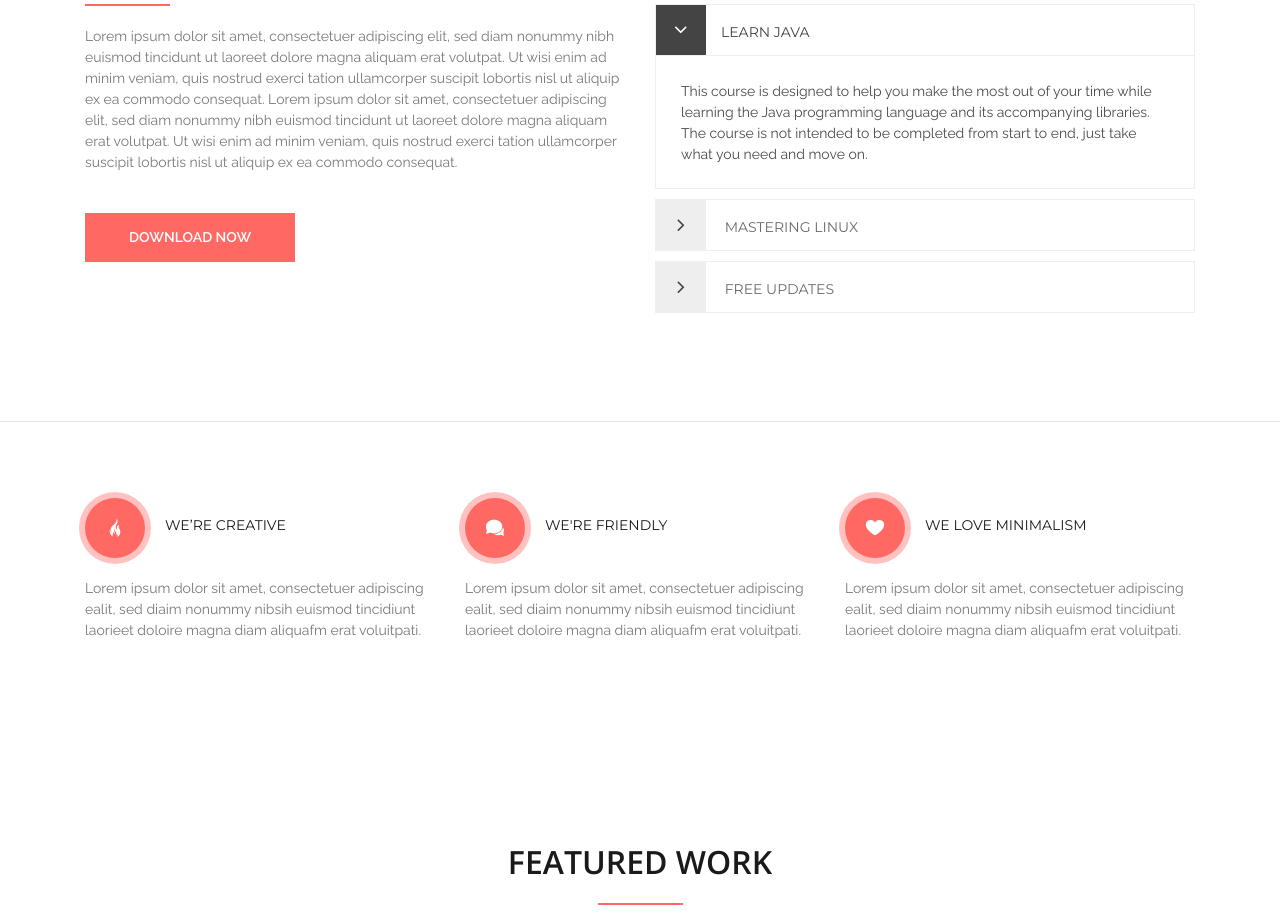
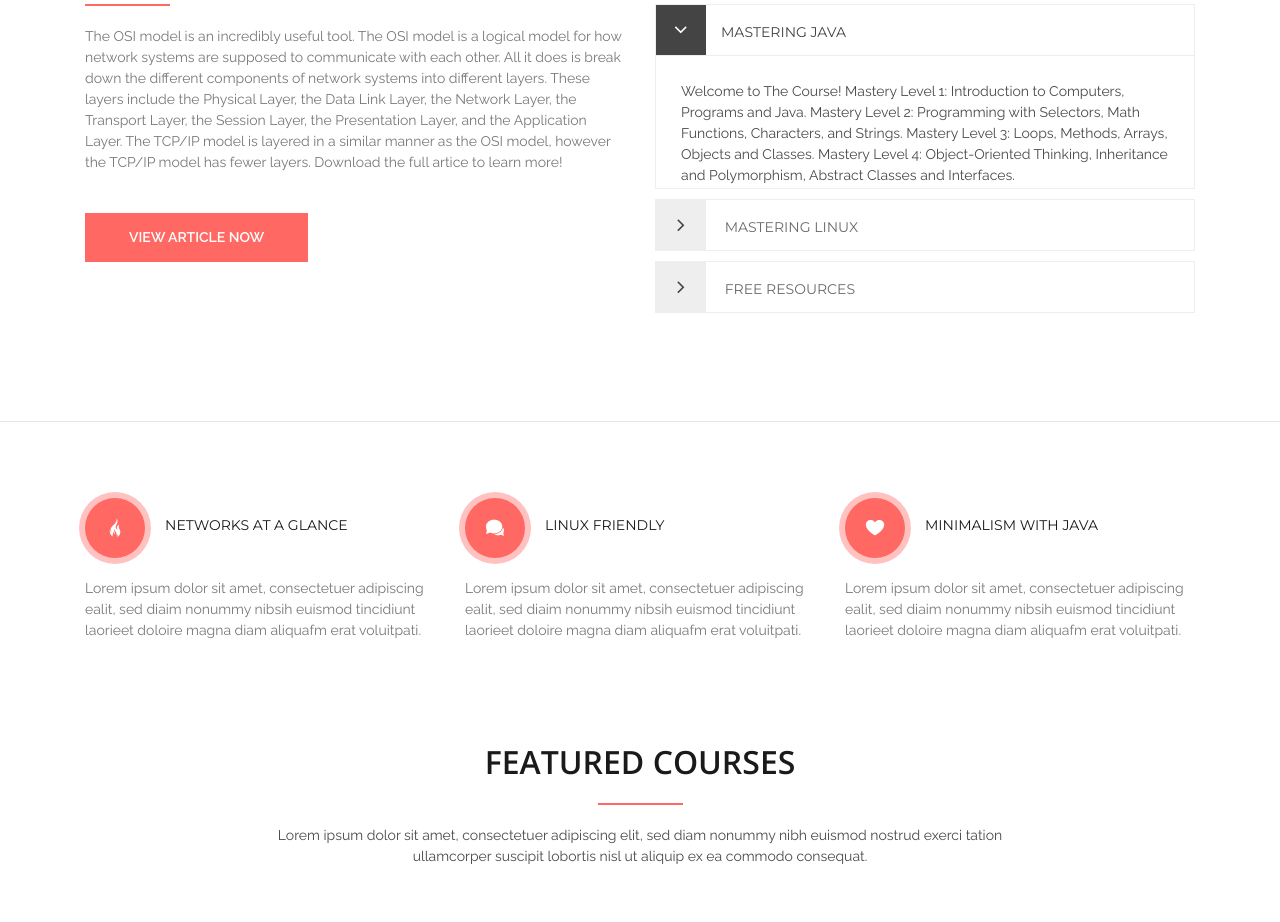
Before and after one commit to PeterLock/Ratchet, a website: page index.html in a window 1280 px wide. Shown: the part 575-1497 px from the top of the page. Drawn offline with nearby package versions, Linux system fonts and the light colour scheme; some packages are replaced by stand-ins of ours; files whose address does not match are found by name.

Commit message:
fourth commit

```diff
--- a/index.html
+++ b/index.html
@@ -6,11 +6,11 @@
 <html class="no-js" lang="en">
 <!--<![endif]-->
 
-<!--Designerd by: http://bootstrapthemes.co-->
+<!--Designerd by: Peter Lock-->
 
 <head>
 	<meta charset="utf-8">
-	<title>CODE</title>
+	<title>LTCF</title>
 	<meta name="description" content="">
 	<meta name="viewport" content="width=device-width, initial-scale=1">
 	<link rel="icon" type="image/png" href="favicon.ico">
@@ -70,7 +70,7 @@
 					<div class="row">
 						<div class="main_impress text-center">
 							<div class="col-sm-8 mr-sm-auto ml-sm-auto">
-								<h2 class="text-white text-uppercase">Computing? Learn to deep-dive faster</h2>
+								<h2 class="text-white text-uppercase">Computing? Get Up to Speed Fast!</h2>
 								<p class="m-top-40 text-white">The one stop resource for online computing courses!</p>
 
 								<div class="impress_btns m-top-30">
@@ -95,13 +95,12 @@
 					<div class="main_about">
 						<div class="col-md-6">
 							<div class="about_content">
-								<h2>INSIDER PREVIEW</h2>
+								<h2>OSI TCP/IP? NO PROBLEM</h2>
 								<div class="separator_left"></div>
 
-								<p>Lorem ipsum dolor sit amet, consectetuer adipiscing elit, sed diam nonummy nibh euismod tincidunt ut laoreet dolore magna aliquam erat volutpat. Ut wisi enim ad minim veniam, quis nostrud exerci tation ullamcorper suscipit lobortis nisl ut aliquip ex ea commodo consequat. Lorem ipsum dolor sit amet, consectetuer adipiscing elit, sed diam nonummy nibh euismod tincidunt ut laoreet dolore magna aliquam erat volutpat. Ut wisi enim ad minim veniam, quis nostrud exerci tation ullamcorper suscipit lobortis nisl ut aliquip ex ea commodo consequat. </p>
-
+								<p>The OSI model is an incredibly useful tool. The OSI model is a logical model for how network systems are supposed to communicate with each other. All it does is break down the different components of network systems into different layers. These layers include the Physical Layer, the Data Link Layer, the Network Layer, the Transport Layer, the Session Layer, the Presentation Layer, and the Application Layer. The TCP/IP model is layered in a similar manner as the OSI model, however the TCP/IP model has fewer layers. Download the full artice to learn more!</p>
 								<div class="about_btns m-top-40">
-									<a href="" class="btn btn-primary">DOWNLOAD NOW</a>
+									<a href="" class="btn btn-primary">VIEW ARTICLE NOW</a>
 								</div>
 							</div>
 						</div>
@@ -111,15 +110,15 @@
 									<h6><i class="fa fa-angle-right"></i> COMPUTER NETWORKING </h6>
 									<div>
 										<div class="content">
-											<p>The Internet is  arguably the largest engineering feet ever created by mankind, with billions of devices connected, communication links, switched, gateways, and hubs. Learn how it all fits together with this deepdive through the OSI TCP/IP model.</p>
+											<p>Welcome to The Course! Mastery Level 1: Computer Networking and the Internet, Level 2: The  Application Layer, The Transport Layer, The Network Layer, The Data Link Layer, The Physical Layer.</p>
 										</div>
 									</div>
 									<!-- End off accordion item-1 -->
 
-									<h6 class="open"><i class="fa fa-angle-right"></i>LEARN JAVA</h6>
+									<h6 class="open"><i class="fa fa-angle-right"></i>MASTERING JAVA</h6>
 									<div class="open">
 										<div class="content">
-											<p>This course is designed to help you make the most out of your time while learning the Java  programming language and its accompanying libraries. The course is not intended to be completed from start to end, just take what you need and move on.</p>
+											<p>Welcome to The Course! Mastery Level 1: Introduction to Computers, Programs and Java. Mastery Level 2: Programming with Selectors, Math Functions, Characters, and Strings. Mastery Level 3: Loops, Methods, Arrays, Objects and Classes. Mastery Level 4: Object-Oriented Thinking, Inheritance and Polymorphism, Abstract Classes and Interfaces.</p>
 										</div>
 									</div>
 									<!-- End off accordion item-2 -->
@@ -127,12 +126,12 @@
 									<h6> <i class="fa fa-angle-right"></i> MASTERING LINUX </h6>
 									<div>
 										<div class="content">
-											<p>Lorem ipsum dolor sit amet, consectetuer adipiscing elit, sed diam nonummy nibh euismod tincidunt ut laoreet dolore magna aliquam erat volutpat. Ut wisi enim ad minim veniam, </p>
+											<p>Welcome to The Course! Mastery Level 1: Setting up your Linux Virtual Machine. Mastery Level 2: Mastering The Linux Terminal. Mastery Level 3: Mastering The Linux File System. Mastery Level 4: Mastering Task Automation and Scheduling.</p>
 										</div>
 									</div>
 									<!-- End off accordion item-3 -->
 
-									<h6><i class="fa fa-angle-right"></i> FREE UPDATES </h6>
+									<h6><i class="fa fa-angle-right"></i> FREE RESOURCES </h6>
 									<div>
 										<div class="content">
 											<p>Lorem ipsum dolor sit amet, consectetuer adipiscing elit, sed diam nonummy nibh euismod tincidunt ut laoreet dolore magna aliquam erat volutpat. Ut wisi enim ad minim veniam, </p>
@@ -163,7 +162,7 @@
 									<div class="ab_head_icon">
 										<i class="icofont icofont-fire-burn"></i>
 									</div>
-									<h6 class="m-top-20"> WE’RE CREATIVE</h6>
+									<h6 class="m-top-20"> NETWORKS AT A GLANCE</h6>
 								</div>
 								<p class="m-top-20">Lorem ipsum dolor sit amet, consectetuer adipiscing ealit, sed diaim nonummy nibsih euismod tincidiunt laorieet doloire magna diam aliquafm erat voluitpati. </p>
 							</div>
@@ -174,7 +173,7 @@
 									<div class="ab_head_icon">
 										<i class="icofont icofont-speech-comments"></i>
 									</div>
-									<h6 class="m-top-20">WE'RE FRIENDLY</h6>
+									<h6 class="m-top-20">LINUX FRIENDLY</h6>
 								</div>
 								<p class="m-top-20">Lorem ipsum dolor sit amet, consectetuer adipiscing ealit, sed diaim nonummy nibsih euismod tincidiunt laorieet doloire magna diam aliquafm erat voluitpati. </p>
 							</div>
@@ -185,7 +184,7 @@
 									<div class="ab_head_icon">
 										<i class="icofont icofont-heart"></i>
 									</div>
-									<h6 class="m-top-20">WE LOVE MINIMALISM</h6>
+									<h6 class="m-top-20">MINIMALISM WITH JAVA</h6>
 								</div>
 								<p class="m-top-20">Lorem ipsum dolor sit amet, consectetuer adipiscing ealit, sed diaim nonummy nibsih euismod tincidiunt laorieet doloire magna diam aliquafm erat voluitpati. </p>
 							</div>
@@ -201,10 +200,10 @@
 
 		<div class="container">
 			<div class="row">
-				<div class="main_featured m-top-100">
+				<div class="main_featured">
 					<div class="col-sm-12">
 						<div class="head_title text-center">
-							<h2>FEATURED WORK</h2>
+							<h2>FEATURED COURSES</h2>
 							<div class="separator_auto"></div>
 							<p>Lorem ipsum dolor sit amet, consectetuer adipiscing elit, sed diam nonummy nibh euismod nostrud exerci tation ullamcorper suscipit lobortis nisl ut aliquip ex ea commodo consequat. </p>
 						</div>
@@ -299,7 +298,7 @@
 
 
 		<!--Skill Sections-->
-		<section id="skill" class="skill roomy-100">
+		<section id="skill" class="skill">
 			<div class="container">
 				<div class="row">
 					<div class="main_skill">
```
